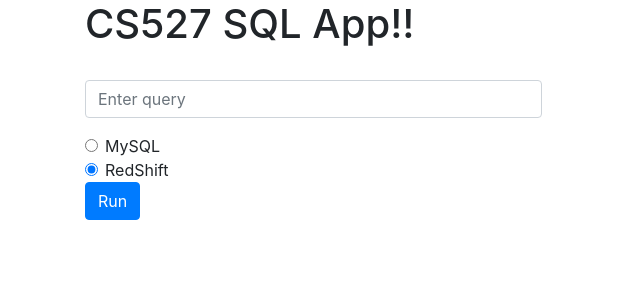
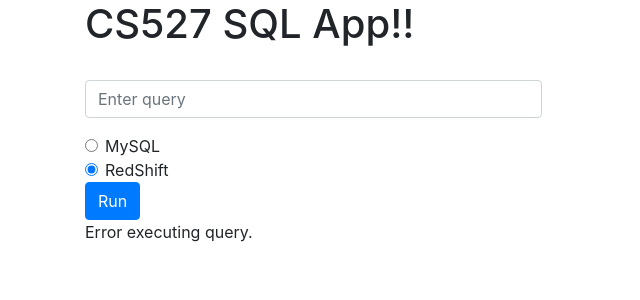
Before and after one commit to Hassan-Khurshid/Instacart-Webapp, a Flask app: page / in a window 1280 px wide. Shown: the top 300 px of the page, without its empty margins (0-640 px from the left). Run offline with Flask 2, Linux system fonts and the light colour scheme; some libraries are stand-ins or nearby versions.

Commit message:
pushing jinja2 changes to depict query results on index.html

```diff
--- a/app.py
+++ b/app.py
@@ -2,7 +2,7 @@ from flask import *
 from flask_sqlalchemy import SQLAlchemy
 from datetime import datetime
 from sqlalchemy import exc
-from flask_migrate import Migrate
+#from flask_migrate import Migrate
 #from config import DevelopmentConfig
 import db_functions as db_functions
 
@@ -14,7 +14,7 @@ app = Flask(__name__)
 
 # Database setup #
 db = SQLAlchemy(app=app)
-migrate = Migrate(app=app)
+#migrate = Migrate(app=app)
 
 @app.route("/")
 def index():
@@ -25,15 +25,15 @@ def runQuery():
     if request.method == 'POST':
 
         query = request.form['query']
-        print(query)
+        print('QUERY: ', query)
 
         database_type = request.form['dboption']
-        print(database_type)
+        print('DATABASE TYPE: ',database_type)
 
 
         result = db_functions.executeQuery(query)
-
-        return render_template('queryresults.html')
+        print('QUERY RESULT: ',result)
+        return render_template('index.html', query=result)
 
 
 
--- a/templates/index.html
+++ b/templates/index.html
@@ -34,6 +34,13 @@
             </form>
 
 
+            {% if query %}
+            <p>Results: {{ query }}!</p>
+            {% else %}
+            <p>Error executing query.</p>
+            {% endif %}
+
+
             <!-- <button type="button" class="btn btn-link" href="/login">Login </button>
             <button type="button" class="btn btn-primary"  href="/signup">Sign up</button> -->
         </div>
--- a/templates/queryresults.html
+++ b/templates/queryresults.html
@@ -6,4 +6,9 @@
 
     {%block body%}
         <h1>CS527 SQL App!!</h1>
+
+
+
+
+
     {% endblock %}
```
Also changed, not shown: requirements.txt (+0 -23 lines).
